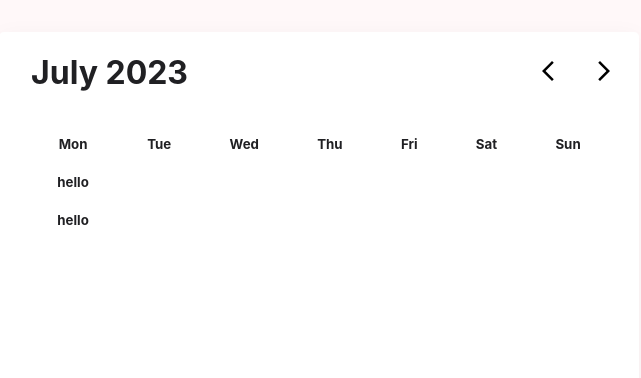
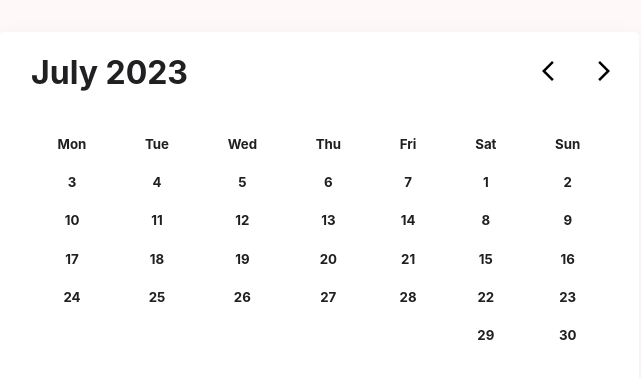
Before and after one commit to Ann-c-Tseng/CalendarViewer, a React (Create React App) app in the folder reactcalendar/: page / in a window 1280 px wide. Shown: the part 128-506 px from the top of the page, without its empty margins (321-962 px from the left). Built offline with nearby package versions, Linux system fonts and the light colour scheme.

Commit message:
got date to show up properly for each corresponding row, but must add prior month/future month date logic + format issue

```diff
--- a/reactcalendar/src/Components/Calendar/Calendar.js
+++ b/reactcalendar/src/Components/Calendar/Calendar.js
@@ -2,7 +2,7 @@ import React from 'react';
 import '../Stylings/Calendar.css';
 import ArrowBackIosNewIcon from '@mui/icons-material/ArrowBackIosNew';
 import ArrowForwardIosIcon from '@mui/icons-material/ArrowForwardIos';
-import {getYear, getMonth, monDisplay} from '../Calendar/DateFunctions.js';
+import {getYear, getMonth, dayDisplay} from '../Calendar/DateFunctions.js';
 
 class Calendar extends React.Component {
     render() {
@@ -20,32 +20,45 @@ class Calendar extends React.Component {
                 <div className="daysDisplay">
                     <div className="weekDayDiv" id="day1Div">
                         <h5>Mon</h5>
-                        {monDisplay()}
-                        {/* <p>15</p><p>15</p><p>15</p><p>15</p><p>15</p><p>15</p><p>15</p> */}
+                        {dayDisplay(1).map((num) => {
+                            return <h5>{num}</h5>;
+                        })}
                     </div>
                     <div className="weekDayDiv" id="day2Div">
                         <h5>Tue</h5>
-                        {/* <p>15</p><p>15</p><p>15</p><p>15</p><p>15</p><p>15</p><p>15</p> */}
+                        {dayDisplay(2).map((num) => {
+                            return <h5>{num}</h5>;
+                        })}
                     </div>
                     <div className="weekDayDiv" id="day3Div">
                         <h5>Wed</h5>
-                        {/* <p>15</p><p>15</p><p>15</p><p>15</p><p>15</p><p>15</p><p>15</p> */}
+                        {dayDisplay(3).map((num) => {
+                            return <h5>{num}</h5>;
+                        })}
                     </div>
                     <div className="weekDayDiv" id="day4Div">
                         <h5>Thu</h5>
-                        {/* <p>15</p><p>15</p><p>15</p><p>15</p><p>15</p><p>15</p><p>15</p> */}
+                        {dayDisplay(4).map((num) => {
+                            return <h5>{num}</h5>;
+                        })}
                     </div>
                     <div className="weekDayDiv" id="day5Div">
                         <h5>Fri</h5>
-                        {/* <p>15</p><p>15</p><p>15</p><p>15</p><p>15</p><p>15</p><p>15</p> */}
+                        {dayDisplay(5).map((num) => {
+                            return <h5>{num}</h5>;
+                        })}
                     </div>
                     <div className="weekDayDiv" id="day6Div">
                         <h5>Sat</h5>
-                        {/* <p>15</p><p>15</p><p>15</p><p>15</p><p>15</p><p>15</p><p>15</p> */}
+                        {dayDisplay(6).map((num) => {
+                            return <h5>{num}</h5>;
+                        })}
                     </div>
                     <div className="weekDayDiv" id="day7Div">
                         <h5>Sun</h5>
-                        {/* <p>15</p><p>15</p><p>15</p><p>15</p><p>15</p><p>15</p><p>15</p> */}
+                        {dayDisplay(7).map((num) => {
+                            return <h5>{num}</h5>;
+                        })}
                     </div>
                 </div>
             </div>
--- a/reactcalendar/src/Components/Calendar/DateFunctions.js
+++ b/reactcalendar/src/Components/Calendar/DateFunctions.js
@@ -141,9 +141,18 @@ function getDaysArray(monthNum, yearNum) {
     return dayPairs;
 }
 
-export function monDisplay() {
+export function dayDisplay(day) {
     var arr = getDaysArray();
-    return <>
-        <h5>hello</h5><h5>hello</h5
-    ></>;
+    var dayArr = [];
+
+    for(var i = 0; i < arr.length; i++) {
+        if(arr[i][1] === day) {
+            // console.log("the weekday: " + arr[i][1])
+            // console.log("the date: " + arr[i][0])
+            dayArr.push(arr[i][0]);
+        }
+    }
+    console.log(dayArr);
+
+    return dayArr;
 }
```
